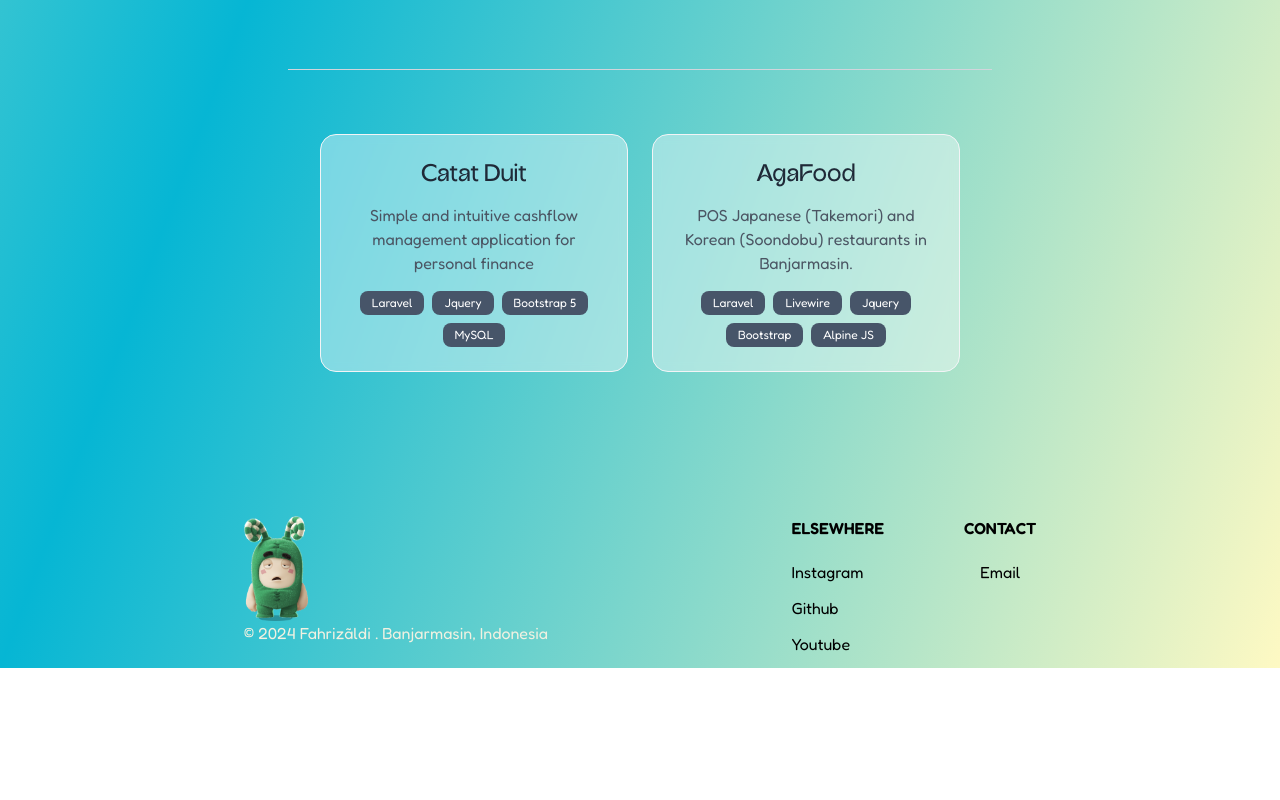
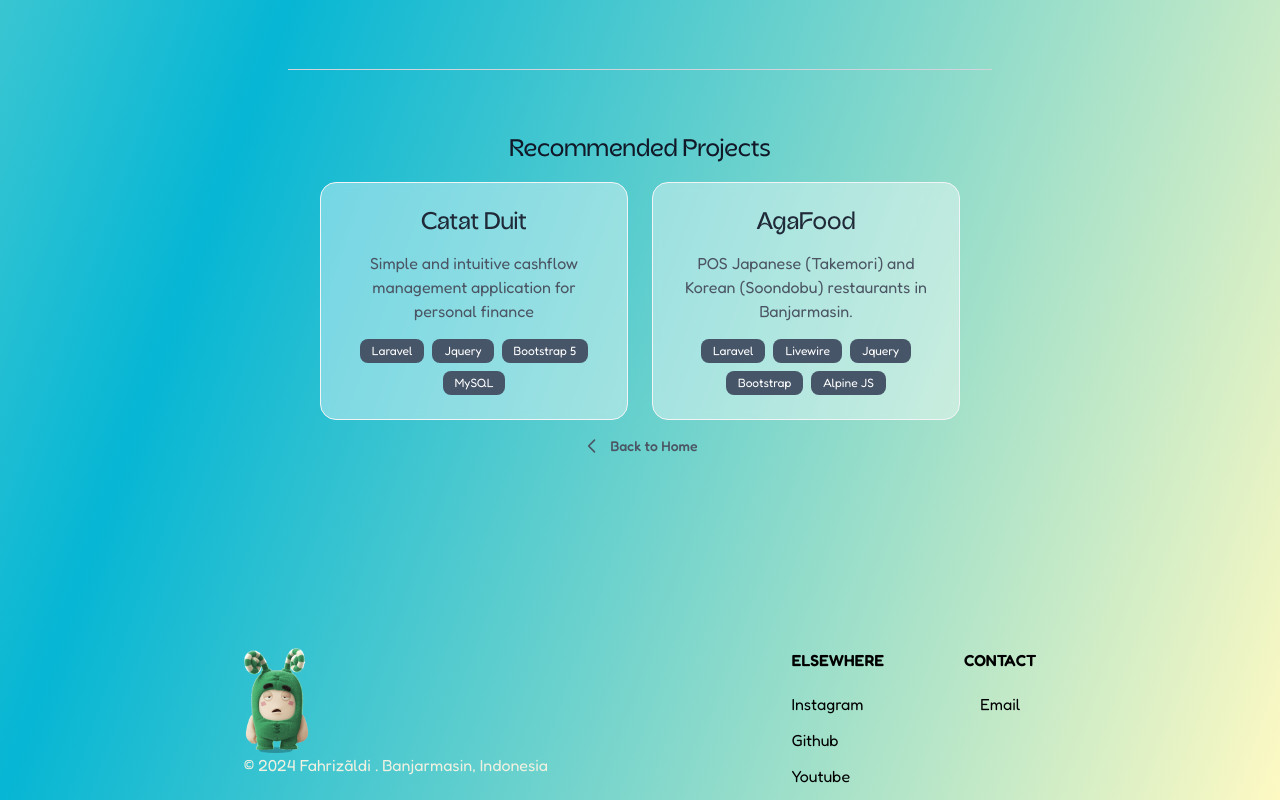
Before and after one commit to aldmf26/aldinuxt, a Nuxt app: page /projects/agrika in a window 1280 px wide. Shown: the part 2779-3579 px from the top of the page. Before the commit the page ends 3447 px from the top, so only its background shows below. Built offline with nearby package versions, Linux system fonts and the light colour scheme.

Commit message:
update detail back to home dan tambah label recomended project

```diff
--- a/pages/projects/[detail].vue
+++ b/pages/projects/[detail].vue
@@ -81,14 +81,26 @@
 
             <!-- Recommended Projects -->
             <div class="mw-full max-w-5xl mx-auto px-4 sm:px-6 md:px-8 relative">
+                <h3 class="acorn500 text-2xl font-bold text-gray-900 mb-4">
+                    Recommended Projects
+                </h3>
                 <!-- Grid Projects -->
                 <div class="grid md:grid-cols-2 lg:grid-cols-2 gap-6">
                     <ProjectCard
-          v-for="project in recommendedProjects"
-          :key="project.judul"
-          :project="project"
-        />
+                    v-for="project in recommendedProjects"
+                    :key="project.judul"
+                    :project="project"
+                    />
                 </div>
+
+                <NuxtLink to="/" aria-label="Go back Home"
+                class="inline-flex mt-4 items-center gap-2 text-gray-600 hover:text-blue-600 transition-colors mb-12 group">
+                <svg class="w-5 h-5 transform group-hover:-translate-x-1 transition-transform" fill="none"
+                    stroke="currentColor" viewBox="0 0 24 24">
+                    <path stroke-linecap="round" stroke-linejoin="round" stroke-width="2" d="M15 19l-7-7 7-7" />
+                </svg>
+                <span class="text-sm font-medium">Back to Home</span>
+            </NuxtLink>
             </div>
         </div>
     </div>
```
